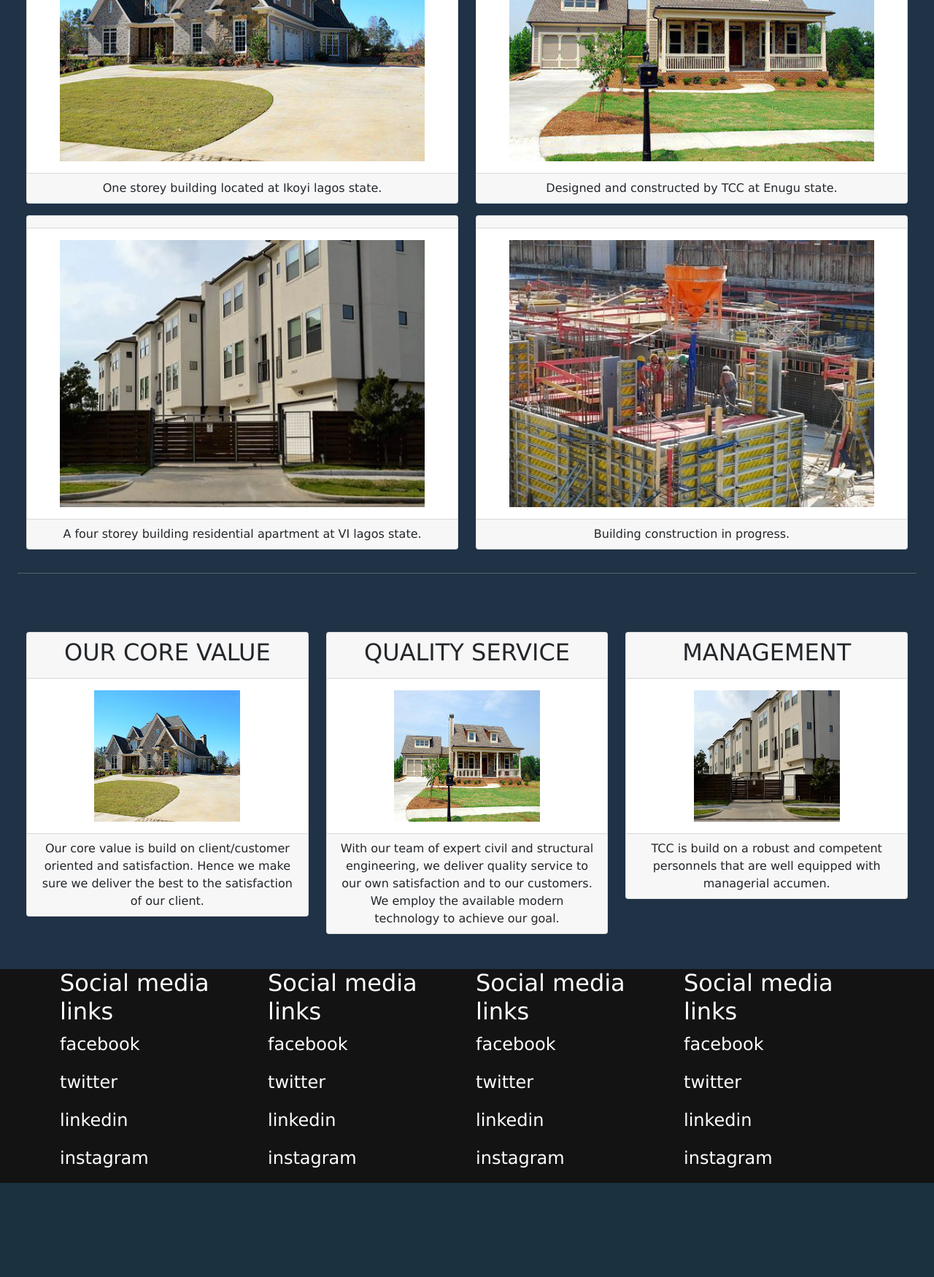
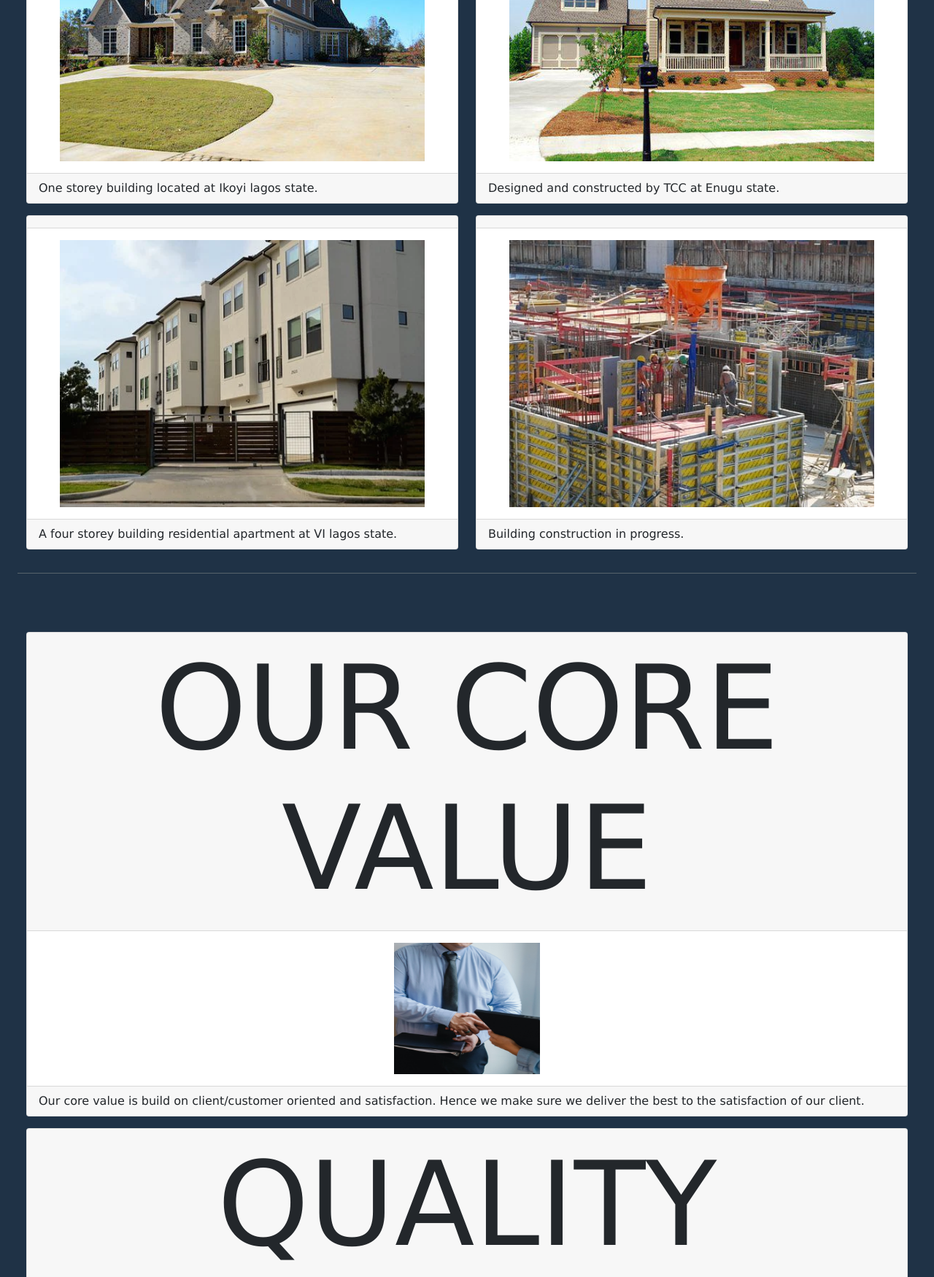
Before and after one commit to Emmadegreat/TCC, a PHP site: page / in a window 1280 px wide; the page is wider, and only the part inside the window is pictured. Shown: the part 957-2707 px from the top of that part at 73% size. Before the commit the page ends 2578 px from the top of that part, so only its background shows below. Run offline with PHP 8.4, Linux system fonts and the light colour scheme; some libraries are stand-ins or nearby versions.

Commit message:
committed

```diff
--- a/css/index.css
+++ b/css/index.css
@@ -73,7 +73,7 @@
 
 }
 p{
-    font-size: 1.5rem;
+    font-size: 1rem;
 }
 
 #section_2, #section_3{
@@ -86,6 +86,7 @@ p{
 
 .card-body{
     overflow: hidden;
+    text-align: center;
 }
 
 #img_1, #img_2, #img_3, #img_4{
@@ -111,6 +112,8 @@ p{
     transform: scale(1.3);
 }
 
-#footer_1{
+.card-footer{
+    align-items: center;
+    text-align: justify;
 
 }
--- a/index.html
+++ b/index.html
@@ -108,7 +108,7 @@
             <div class="card">
               <div class="card-header"><h1>OUR CORE VALUE</h1></div>
               <div class="card-body" id="body_1">
-                <img src="/images/const3.jpg" alt="core_value" id="core_value_img_1">
+                <img src="/images/partner.jpg" alt="core_value" id="core_value_img_1">
               </div>
               <div class="card-footer">Our core value is build on client/customer oriented and satisfaction.
                 Hence we make sure we deliver the best to the satisfaction of our client.
@@ -120,11 +120,11 @@
             <div class="card">
               <div class="card-header"><h1>QUALITY SERVICE</h1></div>
               <div class="card-body">
-                <img src="/images/const7.jpg" alt="core_value" id="core_value_img_2">
+                <img src="/images/const2.jpg" alt="core_value" id="core_value_img_2">
               </div>
-              <div class="card-footer">With our team of expert civil and structural engineering,
+              <div class="card-footer"><p>With our team of expert civil and structural engineers,
                 we deliver quality service to our own satisfaction and to our customers.
-                We employ the available modern technology to achieve our goal.
+                We do this by deploying the available modern technology to achieve our goal.</p>
               </div>
             </div>
           </div>
@@ -133,7 +133,7 @@
             <div class="card">
               <div class="card-header"><h1>MANAGEMENT </h1></div>
               <div class="card-body">
-                <img src="/images/const4.webp" alt="core_value" id="core_value_img_3">
+                <img src="/images/Autumn.webp" alt="core_value" id="core_value_img_3">
               </div>
               <div class="card-footer">TCC is build on a robust and competent personnels that are
                 well equipped with managerial accumen.</div>
--- a/js/index.js
+++ b/js/index.js
@@ -21,18 +21,24 @@ $(document).ready(function(){
 
     $("#fixed_carousel").on({
         mouseenter: function(){
-        $("#fixed_carousel_p").html("WELCOME TO THEOSCO CONSTRUCTION LIMITED (TCC)").css("fontSize","3.5rem")   ;
-    },
-    mouseleave: function () {
-        $("#fixed_carousel_p").html("CONTACT US TODAY FOR YOUR CONSTRUCTION WORK").css("fontSize","3.5rem");
-    }
+            $("#fixed_carousel_p").html("WELCOME TO THEOSCO CONSTRUCTION LIMITED (TCC)").css("fontSize","3.5rem");
+        },
+        mouseleave: function () {
+            $("#fixed_carousel_p").html("CONTACT US TODAY FOR YOUR CONSTRUCTION WORK").css("fontSize","3.5rem");
+        }
 
     });
 
-    $("h1").css("fontSize","2rem");
+    $("h1").css("fontSize","10rem");
 
-    $("img").click(function () {
-        $("#body_1").html("Thank you for your patronage");
+    $("img").mouseenter(function () {
+        $("#body_1").css("backgroundColor","#1d3044").html("Thank you for your patronage.").css("height","20vh").css("color","#fff");
+
+    });
+
+    $("#body_1").mouseleave(function () {
+        $("#core_value_img_1").show();
+
     });
 
 
```
